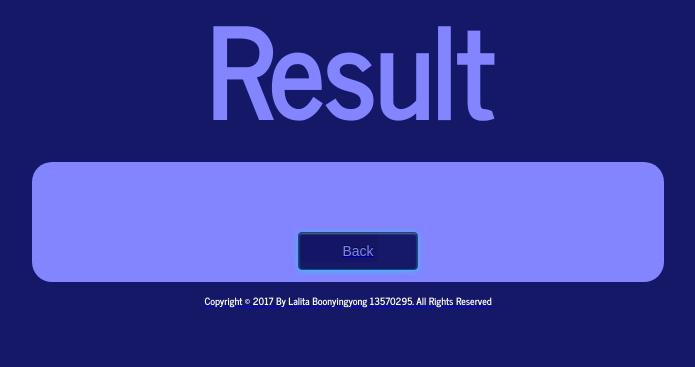
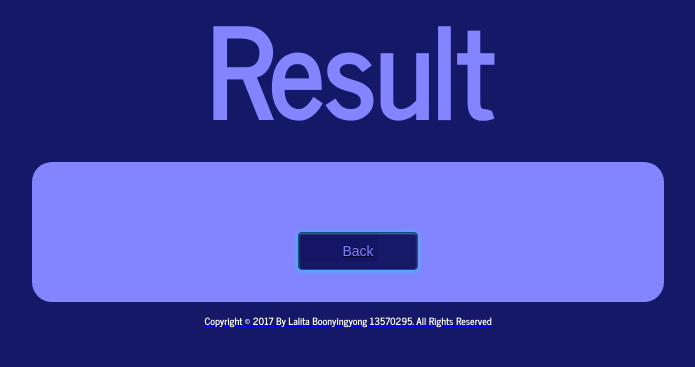
Before and after one commit to Lalita2724/Money_Exchange, a PHP site: page /process.php in a window 1280 px wide. Shown: the top 367 px of the page, without its empty margins (292-987 px from the left). Run offline with PHP 8.4, Linux system fonts and the light colour scheme; data that the repository does not hold is empty.

Commit message:
Update style-process.css

```diff
--- a/money_exchange/css/style-process.css
+++ b/money_exchange/css/style-process.css
@@ -72,7 +72,7 @@ body{
   background-color:#8285ff;
   margin: 0 auto;
   padding-top: 20px;
-  padding-bottom: 20px;
+  padding-bottom: 40px;
   width: 50%;
   /*position:relative;*/
   border-radius: 20px;
```
